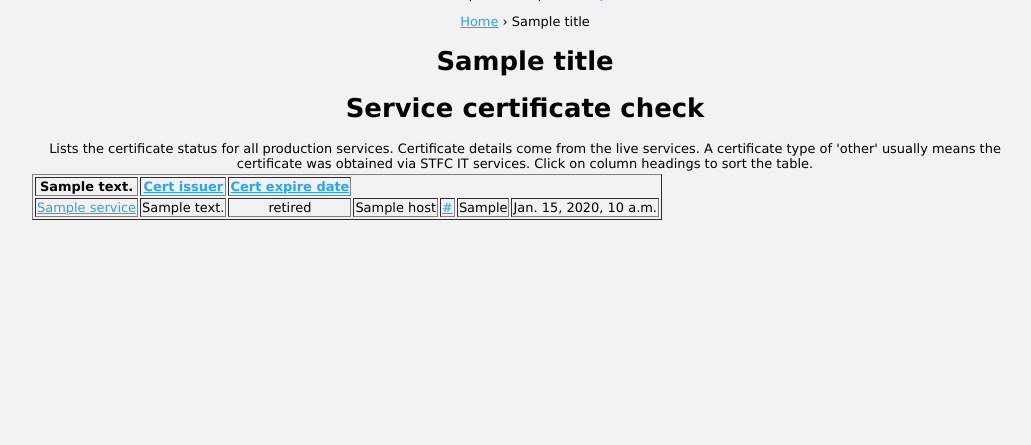
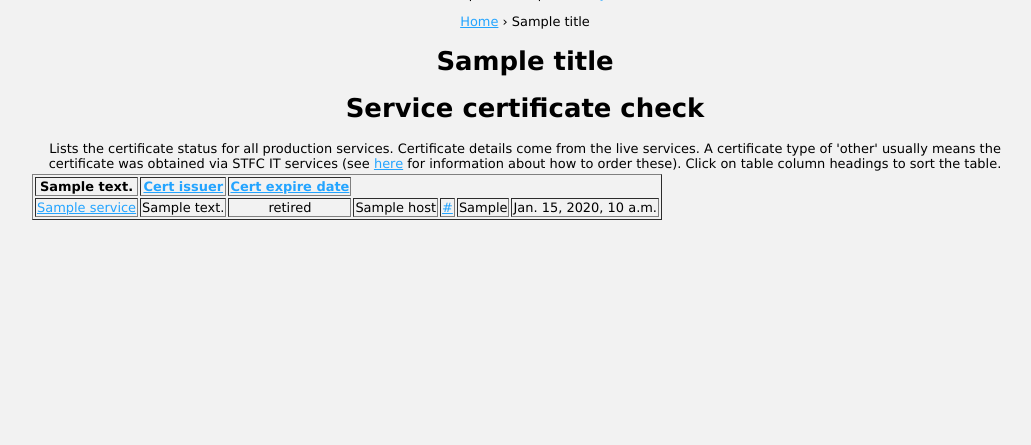
Before and after one commit to cedadev/cedainfodb, a Django app: template cedainfo/cedainfoapp/templates/services/cert_check.html in a window 1280 px wide. Shown: the part 355-800 px from the top of the page, without its empty margins (115-1146 px from the left). Run offline with Django 3.2, Linux system fonts and the light colour scheme; the template is opened without the code that fills it: most values are stand-ins (such as "Sample title", 1, 10 or a date in 2020).

Commit message:
Updated info text

```diff
--- a/cedainfo/cedainfoapp/templates/services/cert_check.html
+++ b/cedainfo/cedainfoapp/templates/services/cert_check.html
@@ -5,7 +5,8 @@
 <h1>Service certificate check</h1>
 Lists the certificate status for all production services. Certificate details come from the live services. A certificate
 type of 'other' usually means the certificate
-was obtained via STFC IT services. Click on column headings to sort the table.
+was obtained via STFC IT services (see <a href="https://ceda-internal.helpscoutdocs.com/article/4243-ssl-certificates-for-services-running-under-https">here</a> for information about how to order these). Click on table column headings to sort the table.
+<p>
 <p></p>
 <table border="1">
 
```
